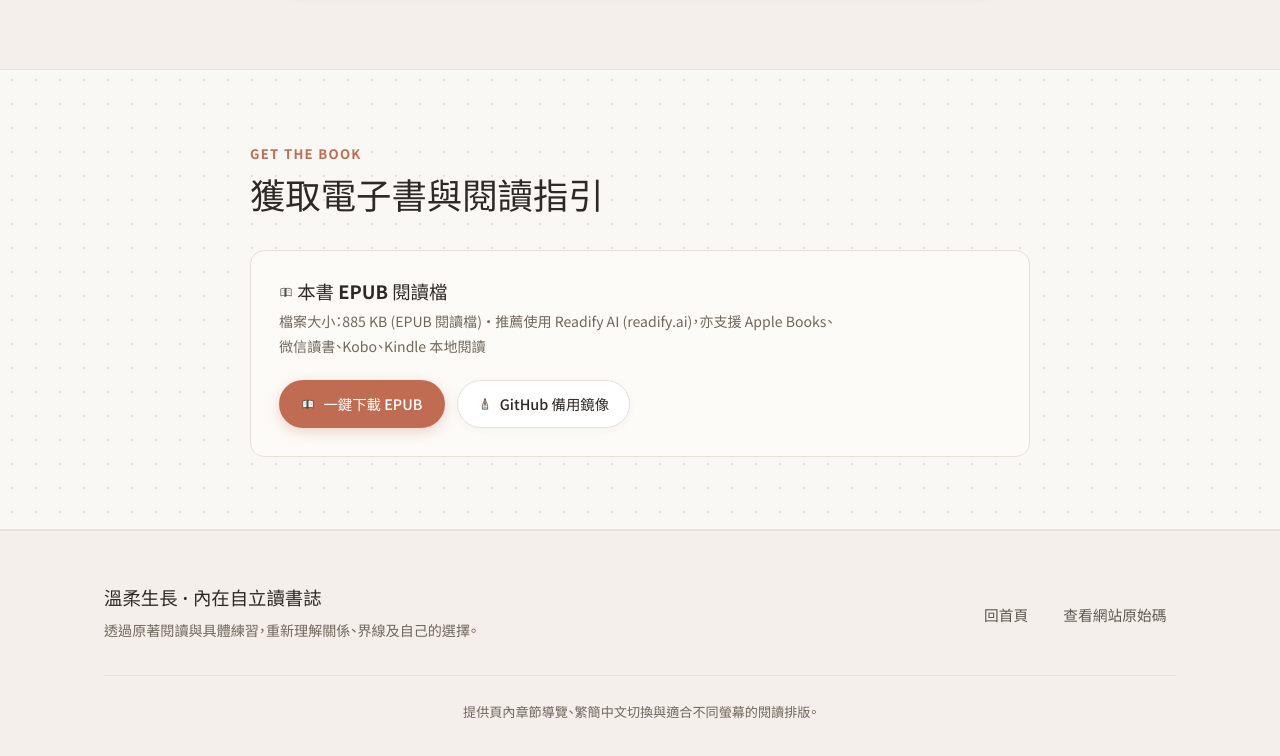
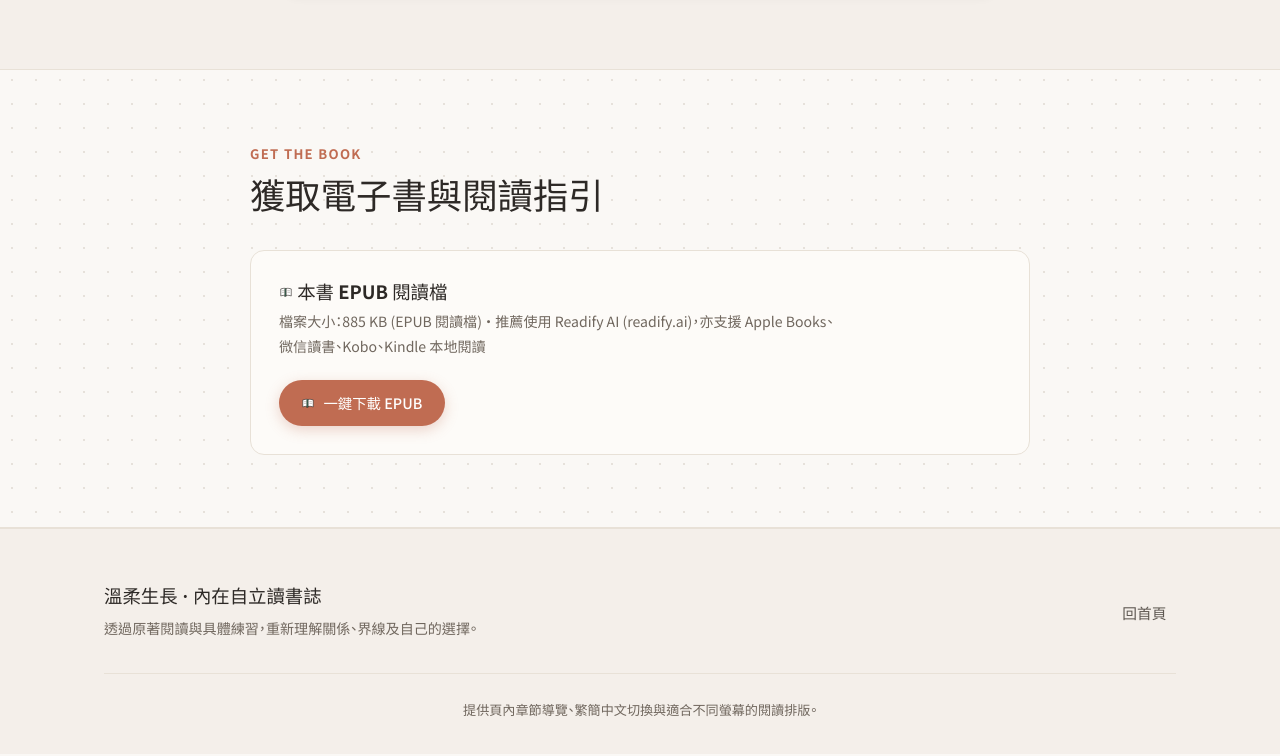
Before and after one commit to atonnyshen/inner-power-reading, a plain HTML site: page book-give-and-take.html in a window 1280 px wide. Shown: the part 4180-4936 px from the top of the page. Drawn offline with Linux system fonts and the light colour scheme.

Commit message:
fix(reader): hide technical GitHub links in book pages

```diff
--- a/book-give-and-take.html
+++ b/book-give-and-take.html
@@ -1880,9 +1880,6 @@
             <a href="books/給予_華頓商學院最啟發人心的一堂課_亞當·格蘭特.epub" download class="btn-primary" style="font-size: 0.9rem; padding: 0.65rem 1.4rem;">
               <svg class="riso-icon-xs" viewBox="0 0 32 32" aria-hidden="true"><use href="#symbol-book"></use></svg> <span>一鍵下載 EPUB</span>
             </a>
-            <a href="https://github.com/atonnyshen/inner-power-reading/raw/main/books/給予_華頓商學院最啟發人心的一堂課_亞當·格蘭特.epub" target="_blank" class="btn-secondary" style="font-size: 0.9rem; padding: 0.65rem 1.25rem;">
-              <svg class="riso-icon-xs" viewBox="0 0 32 32" aria-hidden="true"><use href="#symbol-pen"></use></svg> <span>GitHub 備用鏡像</span>
-            </a>
           </div>
         </div>
 
@@ -1901,7 +1898,6 @@
         </div>
         <div style="display: flex; gap: 1rem; align-items: center;">
           <a href="index.html" class="nav-link">回首頁</a>
-          <a href="https://github.com/atonnyshen/inner-power-reading" target="_blank" class="nav-link">查看網站原始碼</a>
         </div>
       </div>
       <div style="text-align: center; border-top: 1px solid var(--border-subtle); padding-top: 1.5rem; font-size: 0.82rem; color: var(--text-dim);">
```
Also changed, not shown: book-chatter.html (+0 -4 lines), book-daring-greatly.html (+0 -1 lines), book-donganli.html (+0 -4 lines), book-emotional-blackmail.html (+0 -1 lines), book-immature-parents.html (+0 -4 lines), book-nice-girls.html (+0 -1 lines), book-overeffort.html (+0 -4 lines), book-power.html (+0 -1 lines), book-rules-of-power.html (+0 -4 lines).
